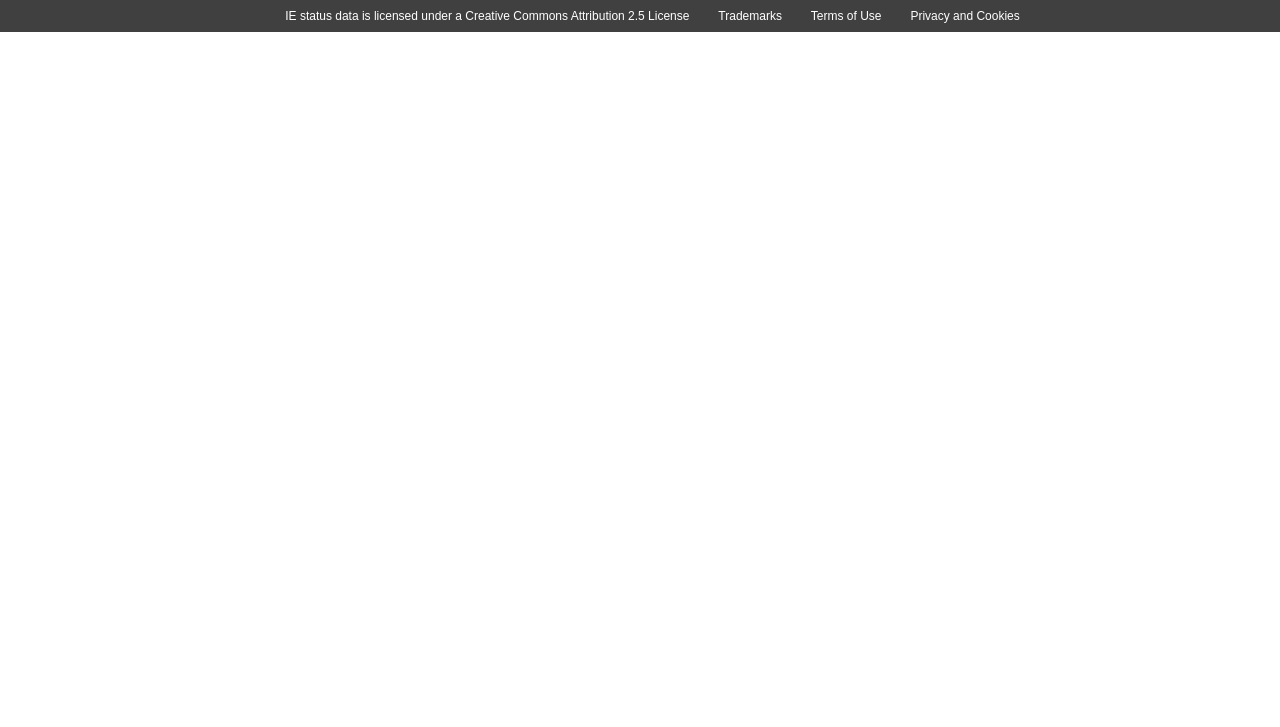
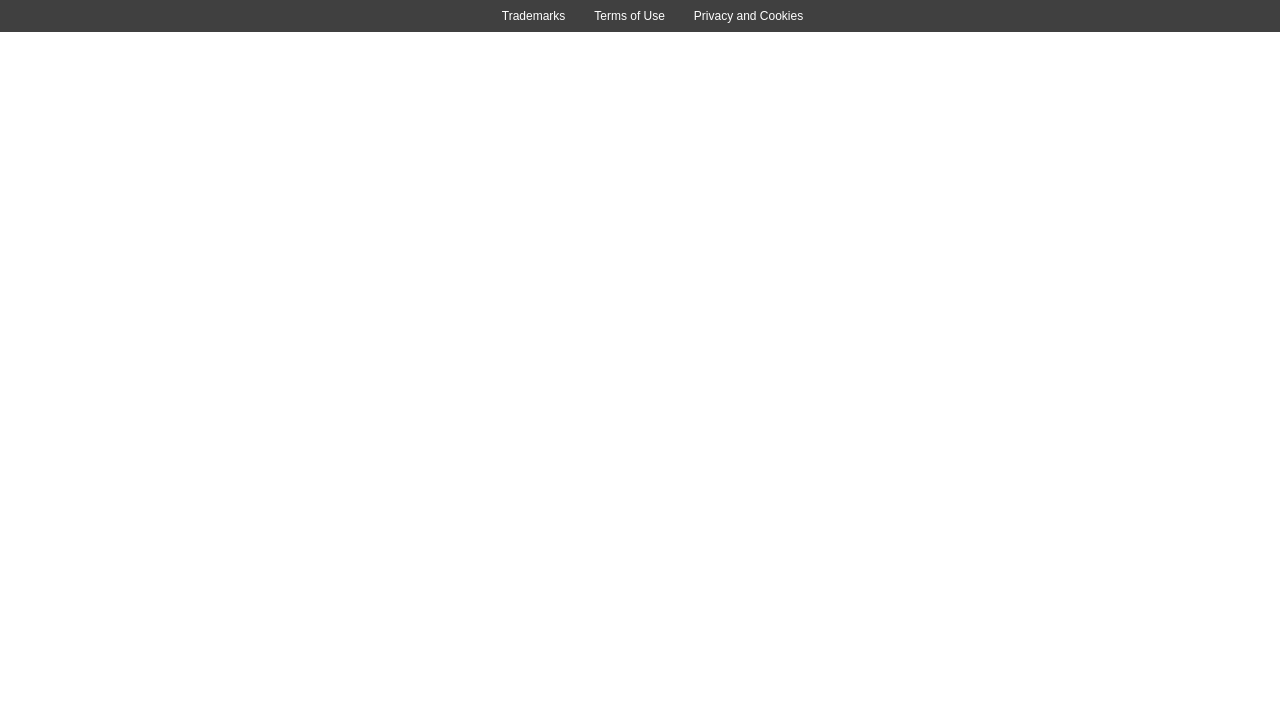
Before and after one commit to InternetExplorer/internetexplorer.github.com, a plain HTML site: page index.html in a window 1280 px wide. Shown: the part 73-800 px from the top of the page. Drawn offline with Linux system fonts and the light colour scheme; a web font is replaced by a local one.

Commit message:
Remove copy/pasta error from the status footer

```diff
--- a/index.html
+++ b/index.html
@@ -32,8 +32,6 @@
 
 		<footer role="contentinfo">
 	        <div class="links">
-	            <a href="http://creativecommons.org/licenses/by/2.5/legalcode"
-	               target="_blank">IE status data is licensed under a Creative Commons Attribution 2.5 License</a>
 	            <a href="http://www.microsoft.com/library/toolbar/3.0/trademarks/en-us.mspx"
 	               target="_blank">Trademarks</a>
 	            <a href="http://msdn.microsoft.com/windows/apps/cc300389" target="_blank">Terms of Use</a>
```
